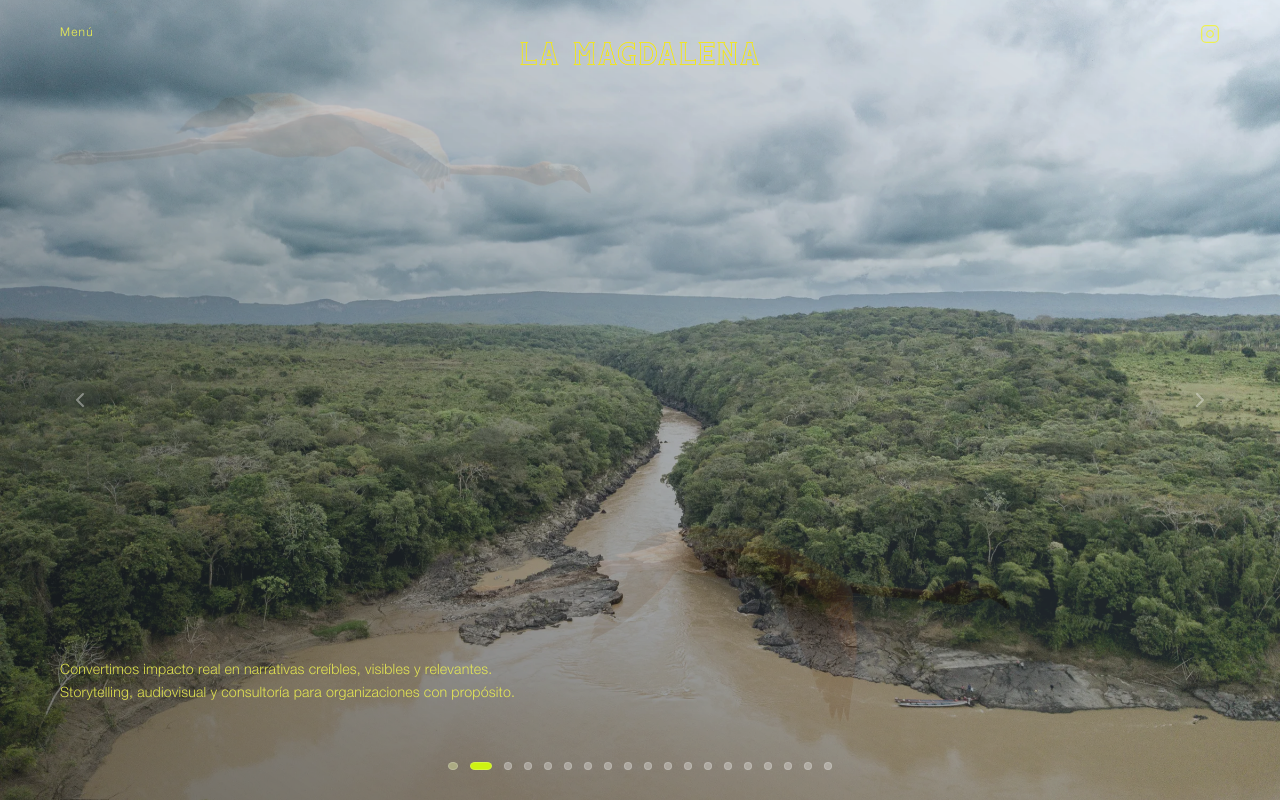
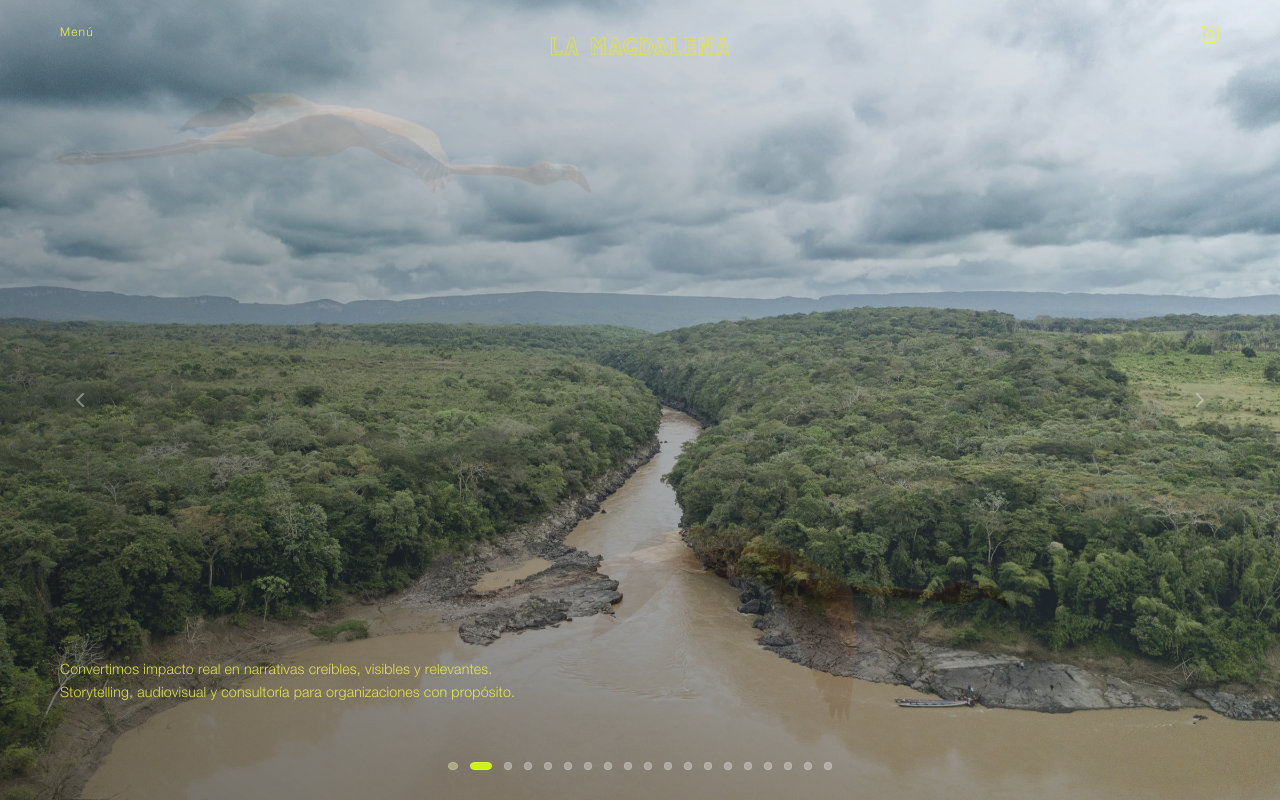
Before and after one commit to donchelo/www.lamagdalena.com, a React (Vite) app: page / in a window 1280 px wide. Shown: the top 802 px of the page. Built offline with nearby package versions, Linux system fonts and the light colour scheme.

Commit message:
feat: Add initial global styles, typography, and base layout for the application.

```diff
--- a/src/index.css
+++ b/src/index.css
@@ -597,7 +597,7 @@ img {
 }
 
 .hero-static-logo {
-  height: clamp(2.5rem, 8vw, 3.7125rem) !important;
+  height: clamp(1.875rem, 6vw, 2.784375rem) !important;
   width: auto;
   opacity: 1;
   transition: filter 0.3s ease;
```
